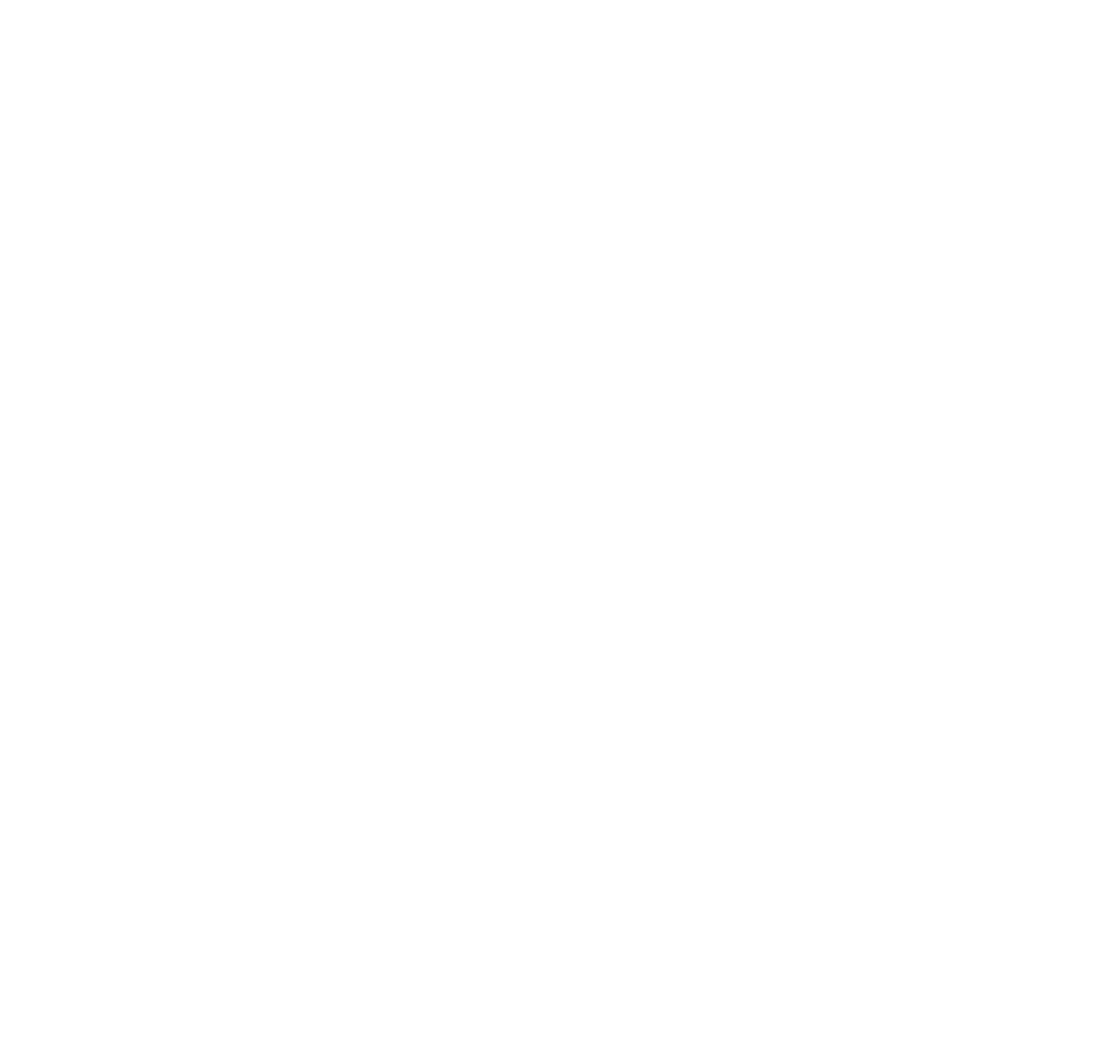
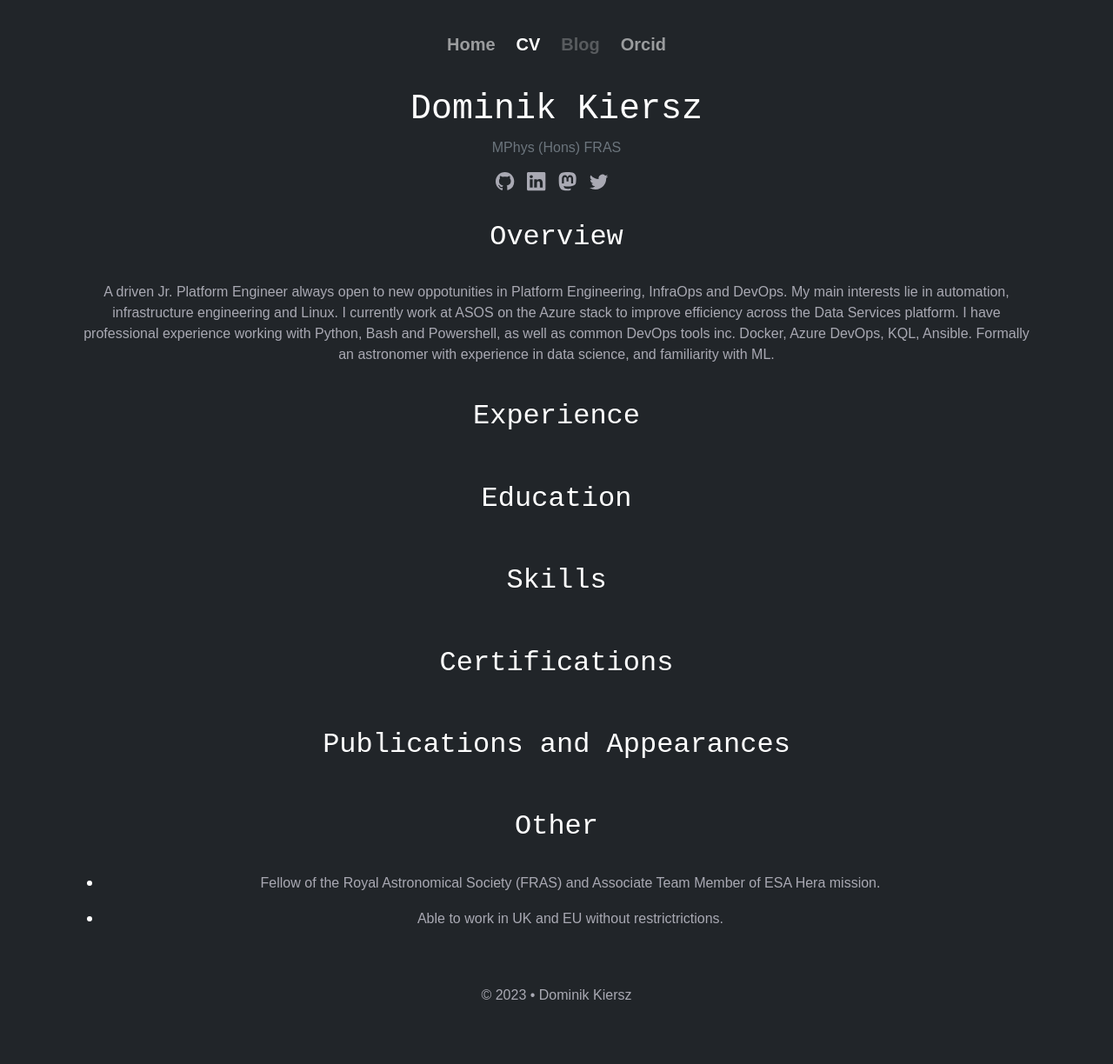
Before and after one commit to DAKiersz/kiersz-dev, a plain HTML site: page src/cv.html in a window 1280 px wide. Shown: the whole page at 87% size. Before the commit the page ends 800 px from the top, so only its background shows below. Drawn offline with nearby package versions, Linux system fonts and the light colour scheme.

Commit message:
Add links and CV draft

```diff
--- a/src/css/style.css
+++ b/src/css/style.css
@@ -1,23 +1,16 @@
 /* Global CSS */
 
-a,
-a:focus,
-a:hover {
+h1,
+h2 {
+    font-family: "Iosevka", monospace;
     color: #ffffff;
+    padding: 1.5rem;
 }
 
 p {
     font-family: "Iosevka", sans-serif;
     color: #a9a9b3;
     font-size: 1rem;
-}
-
-
-h1,
-h2 {
-    font-family: "Iosevka", monospace;
-    color: #ffffff;
-    padding: 1.5rem;
 }
 
 /* Structure */
@@ -27,19 +20,19 @@ body {
     height: 100%;
 }
 
-body {
+#body-front {
     text-shadow: 0 .05rem .1rem rgba(0, 0, 0, .5);
     box-shadow: inset 0 0 5rem rgba(0, 0, 0, .5);
 }
+
+footer {
+    padding: 3rem 1rem;
+}
+
+/* Other */
 
 .nav-item {
     font-family: "Iosevka", sans-serif;
     font-weight: 700;
     font-size: 1.25rem;
 }
-
-
-
-footer {
-    padding: 3rem 1rem;
-}
--- a/src/cv.html
+++ b/src/cv.html
@@ -0,0 +1,125 @@
+<!doctype html>
+<html lang="en">
+
+<head>
+    <meta charset="UTF-8" />
+    <meta name="viewport" content="width=device-width, initial-scale=1, shrink-to-fit=no" />
+    <meta http-equiv="X-UA-Compatible" content="ie-edge" />
+
+    <title>Dominik Kiersz CV</title>
+    <meta name="author" content="Dominik Kiersz" />
+    <meta name="description" content="Associate Platform Engineer @ ASOS" />
+    <meta name="keywords" content="homepage, cv, engineering, devops, programming, chaos" />
+
+    <!-- Main CSS -->
+    <link rel="stylesheet" href="/src/css/style.css">
+
+    <!-- Bootstrap 5.3 Style + Icons -->
+    <link href="https://cdn.jsdelivr.net/npm/bootstrap@5.3.0-alpha1/dist/css/bootstrap.min.css" rel="stylesheet"
+        integrity="sha384-GLhlTQ8iRABdZLl6O3oVMWSktQOp6b7In1Zl3/Jr59b6EGGoI1aFkw7cmDA6j6gD" crossorigin="anonymous">
+    <link rel="stylesheet" href="https://cdn.jsdelivr.net/npm/bootstrap-icons@1.10.3/font/bootstrap-icons.css">
+</head>
+
+<body class="text-bg-dark">
+
+    <div id="cv-container" class="container flex-column p-3 mx-auto">
+
+        <header class="mb-auto">
+            <nav class="navbar navbar-expand-sm navbar-dark">
+                <div class="container-fluid justify-content-center">
+                    <ul class="navbar-nav mb-3">
+                        <li class="nav-item p-1">
+                            <a class="nav-link" aria-current="page" href="/src/index.html">Home</a>
+                        </li>
+                        <li class="nav-item p-1">
+                            <a class="nav-link active" href="/src/cv.html">CV</a>
+                        </li>
+                        <li class="nav-item p-1">
+                            <a class="nav-link disabled" href="#" tabindex="-1" aria-disabled="true">Blog</a>
+                        </li>
+                        <li class="nav-item p-1">
+                            <a class="nav-link" href="https://orcid.org/0000-0001-5787-9034" tabindex="-1"
+                                aria-disabled="true">Orcid</a>
+                        </li>
+                    </ul>
+                </div>
+            </nav>
+        </header>
+
+        <main class="text-center">
+            <div>
+                <h1 class="p-0">Dominik Kiersz</h1>
+                <p class="text-secondary">MPhys (Hons) FRAS</p>
+            </div>
+            <div class="icons">
+                <a href="https://github.com/DAKiersz" title="Github" class="text-decoration-none">
+                    <svg xmlns="http://www.w3.org/2000/svg" width="32" height="32" fill="#a9a9b3" class="bi bi-github"
+                        viewBox="0 0 24 24">
+                        <path
+                            d="M8 0C3.58 0 0 3.58 0 8c0 3.54 2.29 6.53 5.47 7.59.4.07.55-.17.55-.38 0-.19-.01-.82-.01-1.49-2.01.37-2.53-.49-2.69-.94-.09-.23-.48-.94-.82-1.13-.28-.15-.68-.52-.01-.53.63-.01 1.08.58 1.23.82.72 1.21 1.87.87 2.33.66.07-.52.28-.87.51-1.07-1.78-.2-3.64-.89-3.64-3.95 0-.87.31-1.59.82-2.15-.08-.2-.36-1.02.08-2.12 0 0 .67-.21 2.2.82.64-.18 1.32-.27 2-.27.68 0 1.36.09 2 .27 1.53-1.04 2.2-.82 2.2-.82.44 1.1.16 1.92.08 2.12.51.56.82 1.27.82 2.15 0 3.07-1.87 3.75-3.65 3.95.29.25.54.73.54 1.48 0 1.07-.01 1.93-.01 2.2 0 .21.15.46.55.38A8.012 8.012 0 0 0 16 8c0-4.42-3.58-8-8-8z" />
+                    </svg>
+                </a>
+                <a href="https://www.linkedin.com/in/dakiersz/" title="LinkedIn" class="text-decoration-none">
+                    <svg xmlns="http://www.w3.org/2000/svg" width="32" height="32" fill="#a9a9b3" class="bi bi-linkedin"
+                        viewBox="0 0 24 24">
+                        <path
+                            d="M0 1.146C0 .513.526 0 1.175 0h13.65C15.474 0 16 .513 16 1.146v13.708c0 .633-.526 1.146-1.175 1.146H1.175C.526 16 0 15.487 0 14.854V1.146zm4.943 12.248V6.169H2.542v7.225h2.401zm-1.2-8.212c.837 0 1.358-.554 1.358-1.248-.015-.709-.52-1.248-1.342-1.248-.822 0-1.359.54-1.359 1.248 0 .694.521 1.248 1.327 1.248h.016zm4.908 8.212V9.359c0-.216.016-.432.08-.586.173-.431.568-.878 1.232-.878.869 0 1.216.662 1.216 1.634v3.865h2.401V9.25c0-2.22-1.184-3.252-2.764-3.252-1.274 0-1.845.7-2.165 1.193v.025h-.016a5.54 5.54 0 0 1 .016-.025V6.169h-2.4c.03.678 0 7.225 0 7.225h2.4z" />
+                    </svg>
+                </a>
+                <a href="https://techhub.social/@DAKiersz" title="Mastodon" class="text-decoration-none">
+                    <svg xmlns="http://www.w3.org/2000/svg" width="32" height="32" fill="#a9a9b3" class="bi bi-mastodon"
+                        viewBox="0 0 24 24">
+                        <path
+                            d="M11.19 12.195c2.016-.24 3.77-1.475 3.99-2.603.348-1.778.32-4.339.32-4.339 0-3.47-2.286-4.488-2.286-4.488C12.062.238 10.083.017 8.027 0h-.05C5.92.017 3.942.238 2.79.765c0 0-2.285 1.017-2.285 4.488l-.002.662c-.004.64-.007 1.35.011 2.091.083 3.394.626 6.74 3.78 7.57 1.454.383 2.703.463 3.709.408 1.823-.1 2.847-.647 2.847-.647l-.06-1.317s-1.303.41-2.767.36c-1.45-.05-2.98-.156-3.215-1.928a3.614 3.614 0 0 1-.033-.496s1.424.346 3.228.428c1.103.05 2.137-.064 3.188-.189zm1.613-2.47H11.13v-4.08c0-.859-.364-1.295-1.091-1.295-.804 0-1.207.517-1.207 1.541v2.233H7.168V5.89c0-1.024-.403-1.541-1.207-1.541-.727 0-1.091.436-1.091 1.296v4.079H3.197V5.522c0-.859.22-1.541.66-2.046.456-.505 1.052-.764 1.793-.764.856 0 1.504.328 1.933.983L8 4.39l.417-.695c.429-.655 1.077-.983 1.934-.983.74 0 1.336.259 1.791.764.442.505.661 1.187.661 2.046v4.203z" />
+                    </svg>
+                </a>
+                <a href="https://twitter.com/DAKiersz" title="Twitter" class="text-decoration-none">
+                    <svg xmlns="http://www.w3.org/2000/svg" width="32" height="32" fill="#a9a9b3" class="bi bi-twitter"
+                        viewBox="0 0 24 24">
+                        <path
+                            d="M5.026 15c6.038 0 9.341-5.003 9.341-9.334 0-.14 0-.282-.006-.422A6.685 6.685 0 0 0 16 3.542a6.658 6.658 0 0 1-1.889.518 3.301 3.301 0 0 0 1.447-1.817 6.533 6.533 0 0 1-2.087.793A3.286 3.286 0 0 0 7.875 6.03a9.325 9.325 0 0 1-6.767-3.429 3.289 3.289 0 0 0 1.018 4.382A3.323 3.323 0 0 1 .64 6.575v.045a3.288 3.288 0 0 0 2.632 3.218 3.203 3.203 0 0 1-.865.115 3.23 3.23 0 0 1-.614-.057 3.283 3.283 0 0 0 3.067 2.277A6.588 6.588 0 0 1 .78 13.58a6.32 6.32 0 0 1-.78-.045A9.344 9.344 0 0 0 5.026 15z" />
+                    </svg>
+                </a>
+            </div>
+            <h2>Overview</h2>
+            <p>A driven Jr. Platform Engineer always open to new oppotunities in
+                Platform
+                Engineering, InfraOps and DevOps. My main interests lie in automation, infrastructure engineering
+                and Linux. I currently work at ASOS on the Azure stack to improve efficiency across the
+                Data Services platform. I have professional experience working with
+                Python, Bash and Powershell, as well as common DevOps tools inc. Docker, Azure DevOps, KQL, Ansible.
+                Formally an astronomer with experience in data science, and familiarity with ML.</p>
+            <h2>Experience</h2>
+            <h2>Education</h2>
+            <h2>Skills</h2>
+            <h2>Certifications</h2>
+            <h2>Publications and Appearances</h2>
+            <h2>Other</h2>
+            <ul>
+                <li>
+                    <p>Fellow of the Royal Astronomical Society (FRAS) and Associate Team Member of ESA Hera mission.
+                    </p>
+                </li>
+                <li>
+                    <p>Able to work in UK and EU without restrictrictions.</p>
+                </li>
+            </ul>
+
+        </main>
+
+        <footer class="mt-auto text-center">
+            <div>
+                <p>&#169; 2023 &#8226; Dominik Kiersz</p>
+            </div>
+        </footer>
+
+    </div>
+
+    <!-- Bootstrap 5.3 Script -->
+    <script src="https://cdn.jsdelivr.net/npm/bootstrap@5.3.0-alpha1/dist/js/bootstrap.bundle.min.js"
+        integrity="sha384-w76AqPfDkMBDXo30jS1Sgez6pr3x5MlQ1ZAGC+nuZB+EYdgRZgiwxhTBTkF7CXvN"
+        crossorigin="anonymous"></script>
+    <!-- JQuery -->
+    <script src="https://ajax.googleapis.com/ajax/libs/jquery/3.6.1/jquery.min.js"></script>
+
+</body>
```
Also changed, not shown: src/index.html (+23 -8 lines), src/contact.html (deleted).
